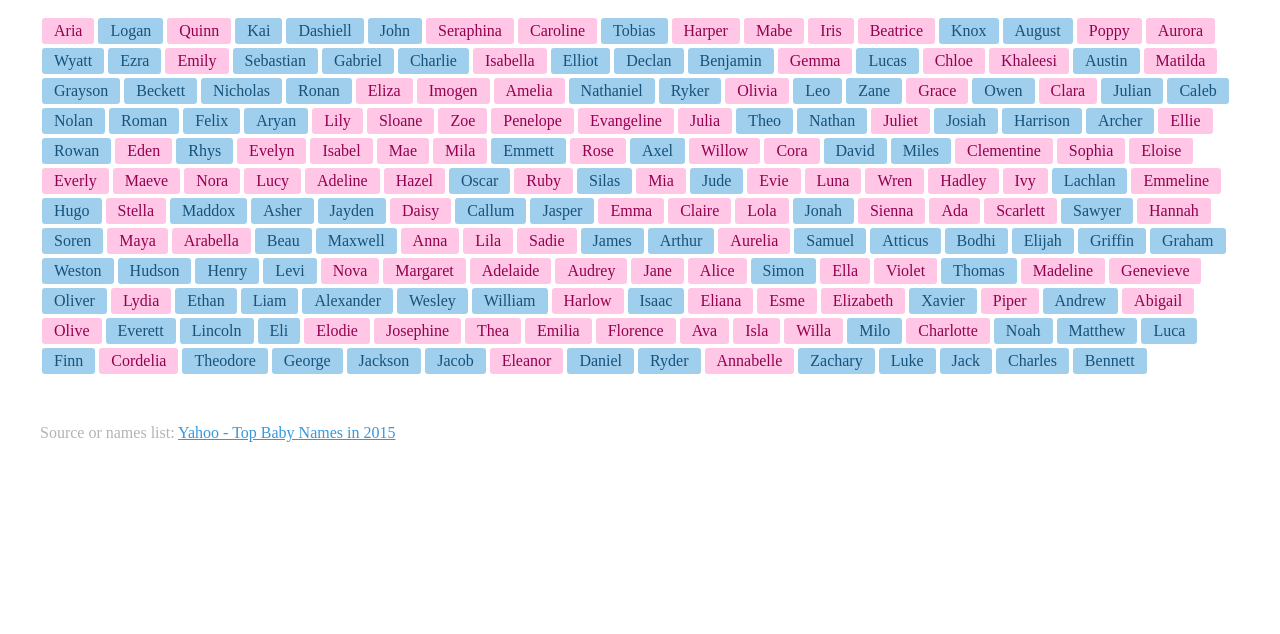
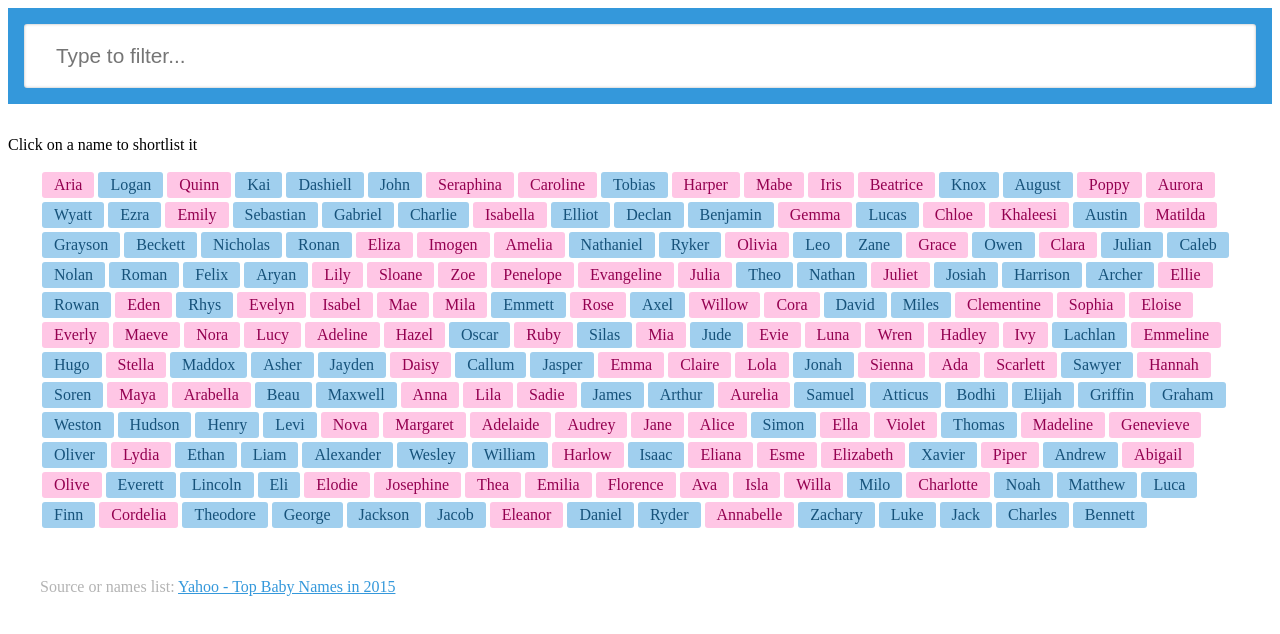
Before and after one commit to dfosco/babynames, a React (Create React App) app: page / in a window 1280 px wide. Shown: the top 634 px of the page. Built offline with nearby package versions, Linux system fonts and the light colour scheme.

Commit message:
Add Search component with event listener for input value Add static Shortlist component

```diff
--- a/src/App.js
+++ b/src/App.js
@@ -2,14 +2,21 @@
 import './App.css'
 import NamesList from './components/NamesList'
 import Credit from './components/Credit'
+import Search from './components/Search'
+import Shortlist from './components/Shortlist'
+
 
 class App extends Component {
   render() {
     return(
-      <main>
-        <NamesList data={this.props.data} />
-        <Credit />
-      </main>
+      <div>
+        <Search />
+        <Shortlist />
+        <main>
+          <NamesList data={this.props.data} />
+          <Credit />
+        </main>
+      </div>
     )
   }
 }
--- /dev/null
+++ b/src/components/Search.js
@@ -0,0 +1,28 @@
+import React, { Component } from 'react'
+
+class Search extends Component {
+
+  filterUpdate() {
+    const val = this.myValue.value
+    /* Store the changed input value that will be used by the ref */
+  }
+
+  render() {
+    return (
+      <header>
+        <form>
+          <input
+            type="text"
+            placeholder="Type to filter..."
+            ref={ (value) => this.myValue = value }
+            onChange={this.filterUpdate.bind(this)}
+          />
+          { /* ref: Using strings in ref attributes is deprecated, so we pass a callback function that saves the value in itself */ }
+          { /* onChange: Bind the event listener to the function that stores the input value */ }
+        </form>
+      </header>
+    );
+  }
+}
+
+export default Search
--- /dev/null
+++ b/src/components/Shortlist.js
@@ -0,0 +1,9 @@
+import React, { /* PropTypes */ } from 'react'
+
+const Shortlist = () => (
+  <p>
+    Click on a name to shortlist it
+  </p>
+)
+
+export default Shortlist
```
Also changed, not shown: src/index.js (+4 -3 lines), 1 other file (tests, documents, lock files or other folders).
